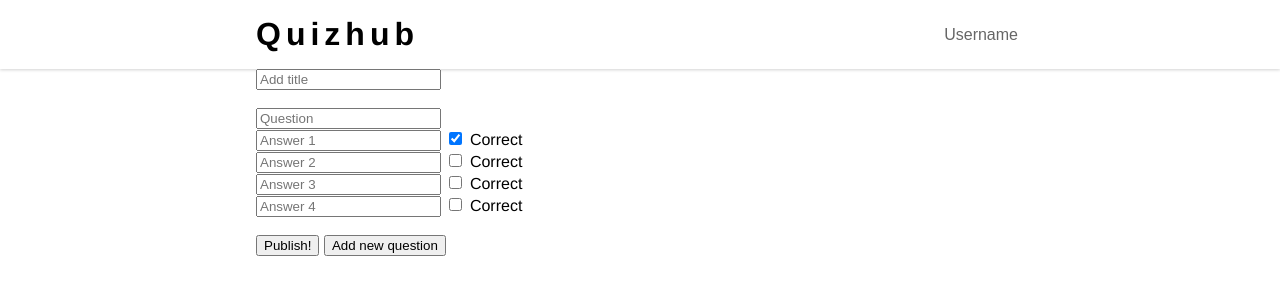
After one commit to jpasikainen/tsoha-quizhub, a Flask app: page /create in a window 1280 px wide. The commit adds this page. Shown: the top 300 px of the page. Run offline with Flask 2, Linux system fonts and the light colour scheme.

Commit message:
Added quiz creation

```diff
--- a/routes.py
+++ b/routes.py
@@ -83,6 +83,41 @@ def results():
 
     return render_template("results.html", title=title, correct=correct, total=total, score=score)
 
-@app.route("/create")
+@app.route("/create", methods=["POST", "GET"])
 def create():
+    # One of the buttons is pressed
+    if request.method == "POST":
+        if "publish" in request.form:
+            return "Published!"
+
+        # Create a quiz and save the id
+        sql = "INSERT INTO quizzes (creator_id, title, date, published, upvotes, downvotes) " \
+            "VALUES (:creator_id, :title, :date, :published, :upvotes, :downvotes) " \
+            "RETURNING id"
+        current_time = datetime.datetime.now().strftime("%Y-%m-%d %H:%M:%S")
+        result = db.session.execute(sql, {"creator_id":1, "title":request.form["title"], \
+            "date":current_time, "published":False, "upvotes":0, "downvotes":0})
+        db.session.commit() # flush() instead?
+
+        quiz_id = result.fetchone()[0]
+
+        sql = "INSERT INTO questions (quiz_id, question) VALUES (:quiz_id, :question) " \
+            "RETURNING id"
+        result = db.session.execute(sql, {"quiz_id":quiz_id, "question":request.form["question"]})
+        db.session.commit()
+
+        question_id = result.fetchone()[0]
+
+        for i in range(1, 5):
+            answer = request.form["answer_" + str(i)]
+            correct = False
+            if "correct_" + str(i) in request.form.keys():
+                correct = True
+            sql = "INSERT INTO answers (question_id, answer, correct) " \
+                "VALUES (:question_id, :answer, :correct)"
+            db.session.execute(sql, {"question_id":question_id, \
+                "answer":answer, "correct":correct})
+            db.session.flush()
+        db.session.commit()
+
     return render_template("create.html")
--- /dev/null
+++ b/templates/create.html
@@ -0,0 +1,20 @@
+{% extends "layout.html" %}
+
+{% block content %}
+    <form action="/create" method="POST">
+        <input type="text" placeholder="Add title" name="title">
+        <br/>
+        <br/>
+        <input type="text" placeholder="Question" name="question">
+        <br/>
+        {% for i in range(4) %}
+            <input type="text" placeholder="Answer {{ loop.index }}" name="answer_{{ loop.index }}">
+            <input type="checkbox" name="correct_{{ loop.index }}" {% if i == 0 %} checked {% endif %}>
+            <label for="correct">Correct</label>
+            <br/>
+        {% endfor %}
+        <br/>
+        <input type="submit" value="Publish!" name="publish">
+        <input type="submit" value="Add new question" name="new">
+    </form>
+{% endblock %}
--- a/templates/quiz.html
+++ b/templates/quiz.html
@@ -12,11 +12,5 @@
                 <input type="hidden" name="user_answer_id" value={{ answer[1] }} />
             </form>
         {% endfor %}
-    {% else %}
-        <h1>Quiz ended!</h1>
-        {{ session }}
-        <form action="/results" method="POST">
-            <input type="submit" value="View results"/>
-        </form>
     {% endif %}
 {% endblock %}
```
